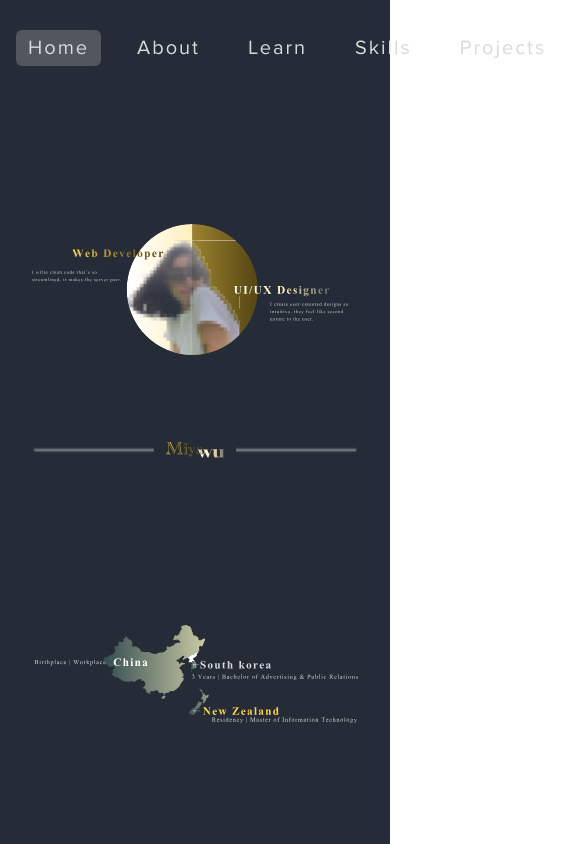
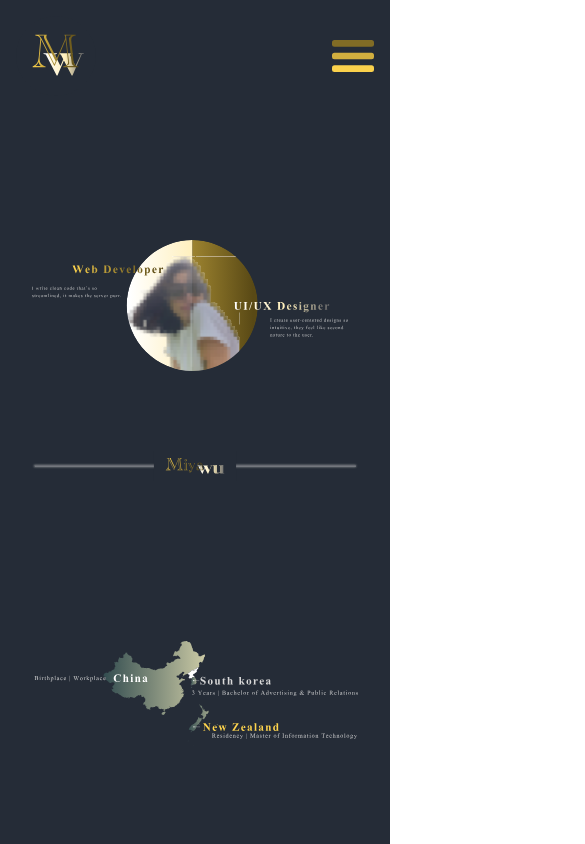
Before and after one commit to Miya-JW/portfolio, a React (Vite) app: page / in a window 390 px wide. Shown: the top 844 px of the page, 585 px wide, since content can reach past the window. Built offline with nearby package versions, Linux system fonts and the light colour scheme.

Commit message:
Refactor:Improve header responsiveness on small screens

```diff
--- a/src/components/Header.jsx
+++ b/src/components/Header.jsx
@@ -1,8 +1,11 @@
 import { Link, useLocation } from 'react-router-dom';
 import logo from '../assets/imgs/logo.svg';
+import Menu from '../assets/icons/menu.svg';
+import { useState } from 'react';
 
 const Header = () => {
   const location = useLocation();
+  const [isMenuOpen, setIsMenuOpen] = useState(false);
 
   const navLinks = [
     { path: '/', label: 'Home' },
@@ -14,14 +17,17 @@ const Header = () => {
     { path: '/contact', label: 'Contact' },
   ];
 
+  const toggleMenu = () => {
+    setIsMenuOpen(!isMenuOpen);
+  };
+
   return (
-    <header className=" top-5 left-0 right-0 z-50 bg-dark]">
-      <div className="container mx-auto px-4 pt-4">
-        <nav className="flex items-center justify-between h-16">
+    <header className="top-5 left-0 right-0 z-50 bg-dark">
+      <div className="container mx-auto px-4 pt-4 flex items-center justify-between">
         <Link to="/" className="h-20">
           <img src={logo} alt="Miya Wu Logo" className="h-full" />
         </Link>
-          <div className="flex space-x-6">
+        <div className="hidden md:flex space-x-6">
           {navLinks.map((link) => (
             <Link
               key={link.path}
@@ -35,8 +41,27 @@ const Header = () => {
             </Link>
           ))}
         </div>
-        </nav>
+        <button onClick={toggleMenu} className="md:hidden">
+          <img src={Menu} alt="Menu" className="h-8" />
+        </button>
       </div>
+      {isMenuOpen && (
+        <div className="md:hidden flex flex-col items-center space-y-2 mt-2">
+          {navLinks.map((link) => (
+            <Link
+              key={link.path}
+              to={link.path}
+              className={`text-light font-['Proxima_Nova'] font-normal text-xl px-3 py-1 rounded-md transition-colors ${(location.pathname.startsWith('/projects') && link.label === 'Projects') || location.pathname === link.path
+                  ? 'bg-grey'
+                  : ''
+                }`}
+              onClick={() => setIsMenuOpen(false)}
+            >
+              {link.label}
+            </Link>
+          ))}
+        </div>
+      )}
     </header>
   );
 };
```
Also changed, not shown: src/assets/icons/menu.svg (added). Lines whose indentation alone changed are shown as unchanged.
